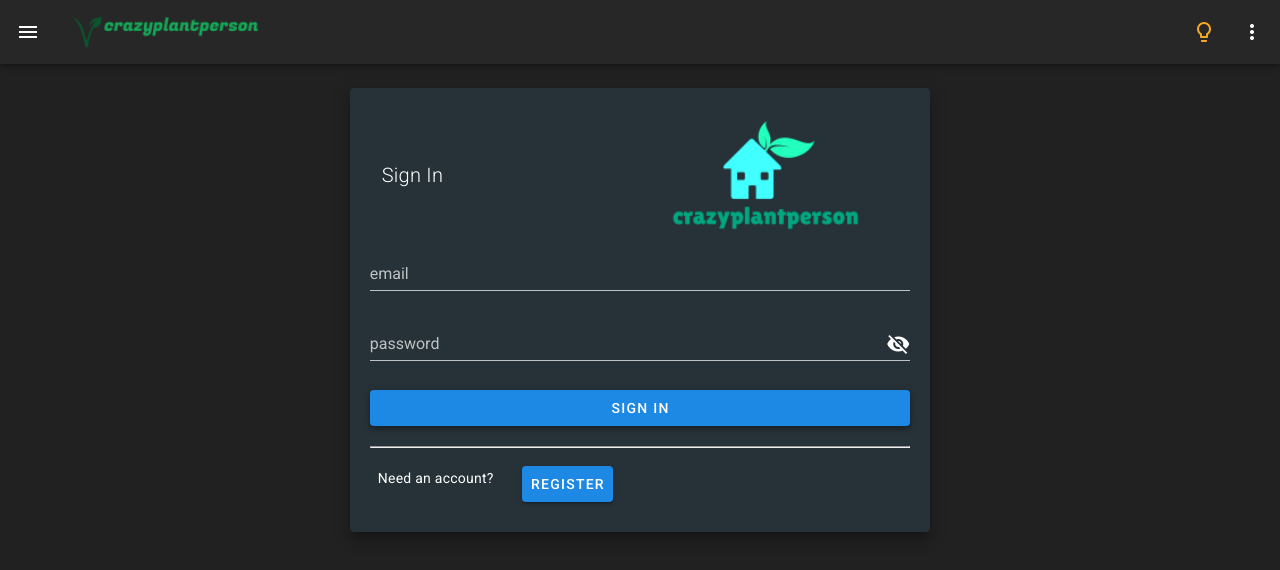
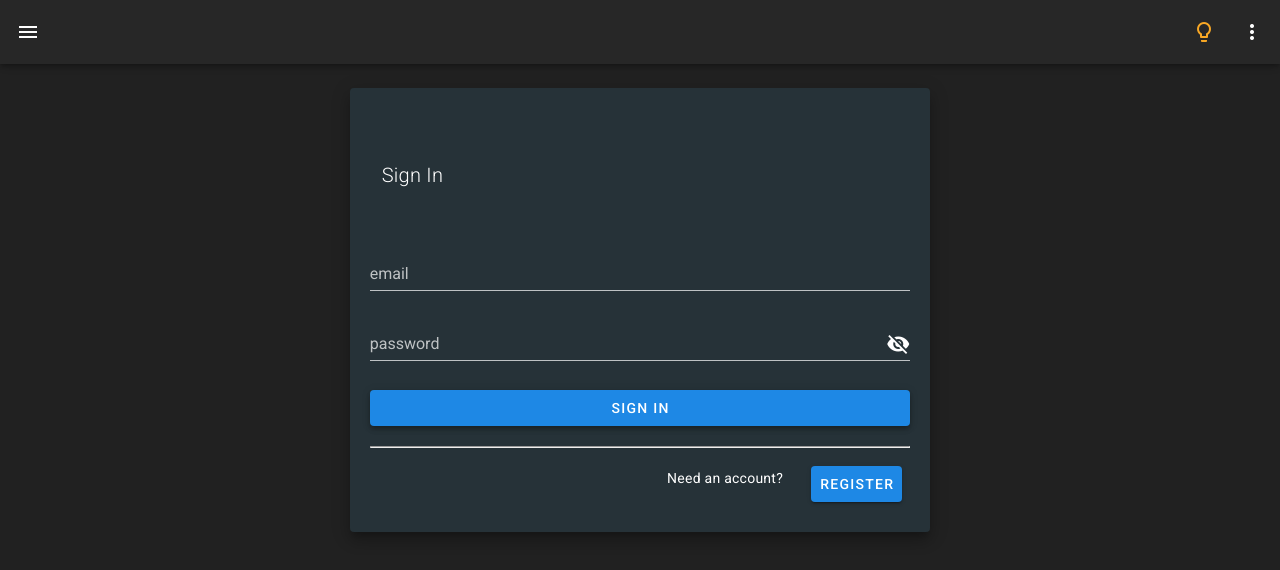
Before and after one commit to fu4303/crazy-plant-lady, a Vue app: page /#/signin in a window 1280 px wide. Shown: the top 570 px of the page. Built offline with nearby package versions, Linux system fonts and the light colour scheme; what v-calendar, vue-animate-onscroll would draw is missing.

Commit message:
updated login and register card actions alignment

```diff
--- a/src/views/Login.vue
+++ b/src/views/Login.vue
@@ -29,7 +29,7 @@
       </v-hover>
     </v-form>
     <hr class="mt-5" />
-    <v-card-actions class="mt-2">
+    <v-card-actions class="mt-2 justify-end">
       <p class="body-2 pt-1 mr-6">Need an account?</p>
       <v-btn class="ml-1" @click="redirectToRegister()" color="accent">
         Register
--- a/src/views/Register.vue
+++ b/src/views/Register.vue
@@ -28,9 +28,11 @@
         required
         @keyup="validateForm"
       ></v-text-field>
-      <v-btn @click="signup()" :disabled="!validated" color="accent"
-        >Create Account</v-btn
-      >
+      <v-card-actions class="mt-2 justify-end">
+        <v-btn @click="signup()" :disabled="!validated" color="accent"
+          >Create Account</v-btn
+        >
+      </v-card-actions>
     </v-form>
   </CardWrapper>
 </template>
```
